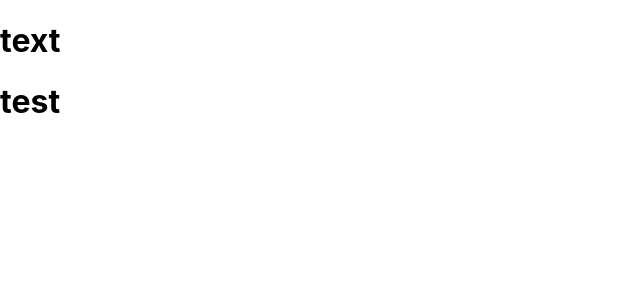
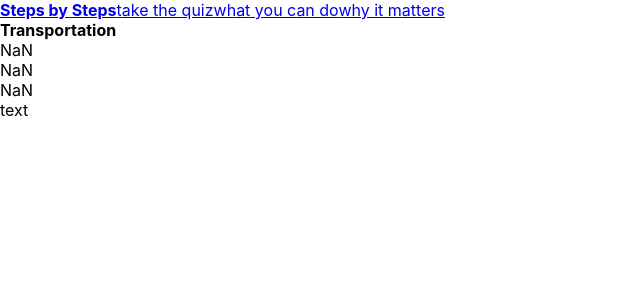
Before and after one commit to ellabuysse/Steps-by-Steps, a React (Create React App) app: page / in a window 1280 px wide. Shown: the top 300 px of the page, without its empty margins (0-640 px from the left). Built offline with nearby package versions, Linux system fonts and the light colour scheme.

Commit message:
added featureblock and navbar

```diff
--- a/src/App.js
+++ b/src/App.js
@@ -1,5 +1,6 @@
 import React from 'react';
 import FeatureBlock from './FeatureBlock/FeatureBlock';
+import NavBar from './NavBar/NavBar';
 
 class MyComponentClass extends React.Component {
 
@@ -7,11 +8,16 @@ class MyComponentClass extends React.Component {
 
         return (
             <div>
+                <NavBar/>
                 <FeatureBlock
-                    title="text"
-                />
-                <FeatureBlock
-                    title="test"
+                    title="Transportation"
+                    small-graphic-1="fas fa-bus"
+                    tip-1="Ride public transport or carpool to school or work"
+                    small-graphic-2="fa fa-biking"
+                    tip-2="Ride your bike to somewhere you would usually drive"
+                    small-graphic-3="fas fa-walking"
+                    tip-3="Walk somewhere instead of driving"
+                    paragraph="text"
                 />
             </div>
         );
--- a/src/FeatureBlock/FeatureBlock.jsx
+++ b/src/FeatureBlock/FeatureBlock.jsx
@@ -3,9 +3,33 @@ import React, { Component } from 'react';
 export default class FeatureBlock extends Component {
 
     render() {
+
         return(
             <React.Fragment>
-                <h1>{this.props.title}</h1>
+                <div className="container" id="{this.props.bg-image}">
+                    <div className="title"><strong>{this.props.title}</strong></div>
+                </div>
+                <div className="tips-container">
+                    <div className="tips-box">
+                        <div className="tip">
+                            <i className='{this.props.small-graphic-1}'/>
+                            <div>{this.props.tip-1}</div>
+                        </div>
+                    </div>
+                    <div className="tips-box">
+                        <div className="tip">
+                            <i className="{this.props.small-graphic-2}"/>
+                            <div>{this.props.tip-2}</div>
+                        </div>
+                    </div>
+                    <div className="tips-box">
+                        <div className="tip">
+                            <i className="{this.props.small-graphic-3}"></i>
+                            <div>{this.props.tip-3}</div>
+                        </div>
+                    </div>
+                    <div>{this.props.paragraph}</div>
+                </div>
             </React.Fragment>
         )
     }
--- /dev/null
+++ b/src/NavBar/NavBar.jsx
@@ -0,0 +1,19 @@
+import React, { Component } from 'react';
+
+export default class NavBar extends Component {
+
+    render() {
+        return(
+            <React.Fragment>
+            <header>
+                <nav>
+                    <a href="https://www.youtube.com/watch?v=2hpsJDjoses" className="nav-title"><strong>Steps by Steps</strong></a>
+                    <a href="https://www.youtube.com/watch?v=2hpsJDjoses" className="quiz-box">take the quiz</a>
+                    <a href="https://www.youtube.com/watch?v=2hpsJDjoses">what you can do</a>
+                    <a href="https://www.youtube.com/watch?v=2hpsJDjoses">why it matters</a>
+                </nav>
+            </header>
+            </React.Fragment>
+        )
+    }
+}
```
Also changed, not shown: src/NavBar/NavBar.css (added).
